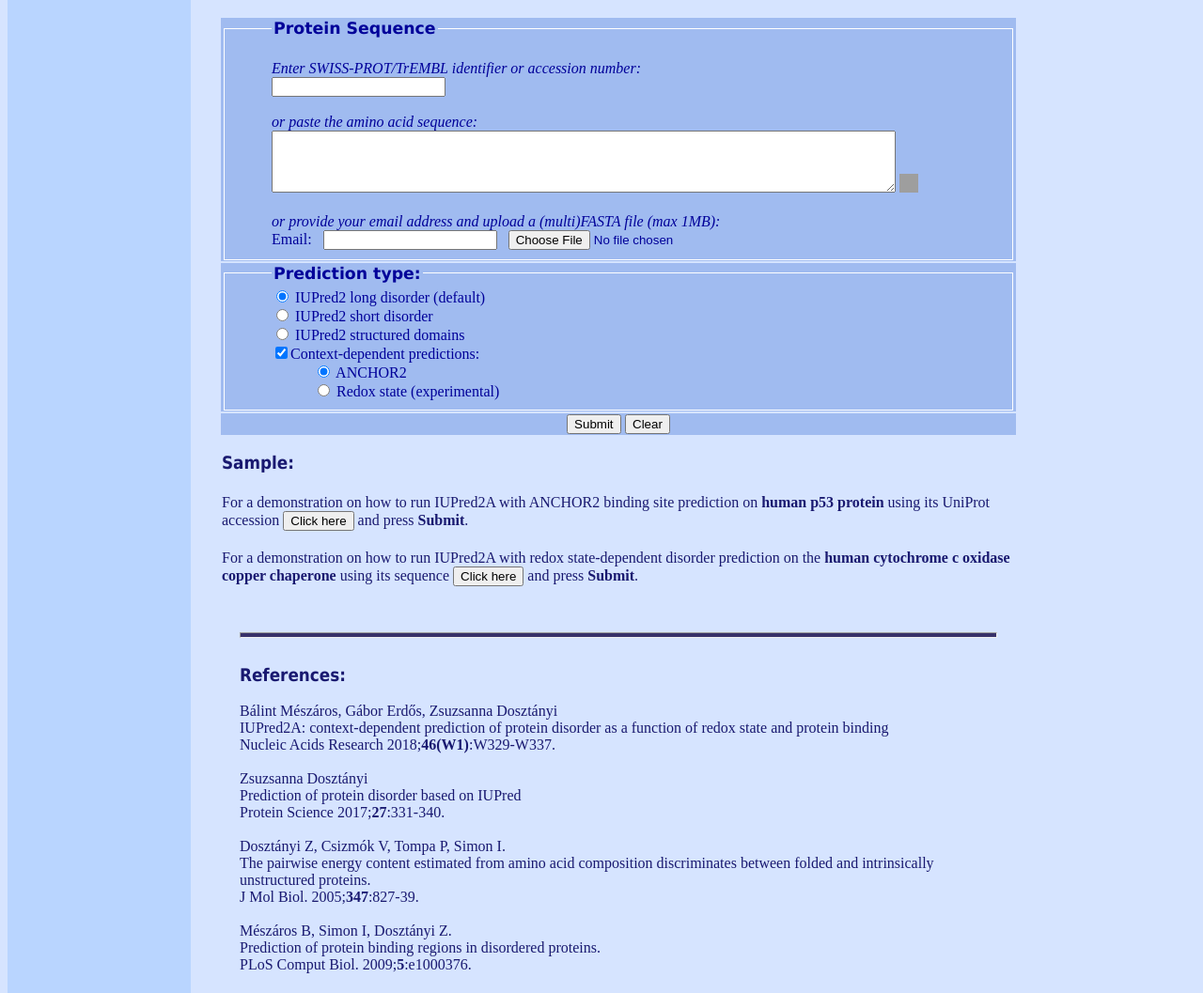
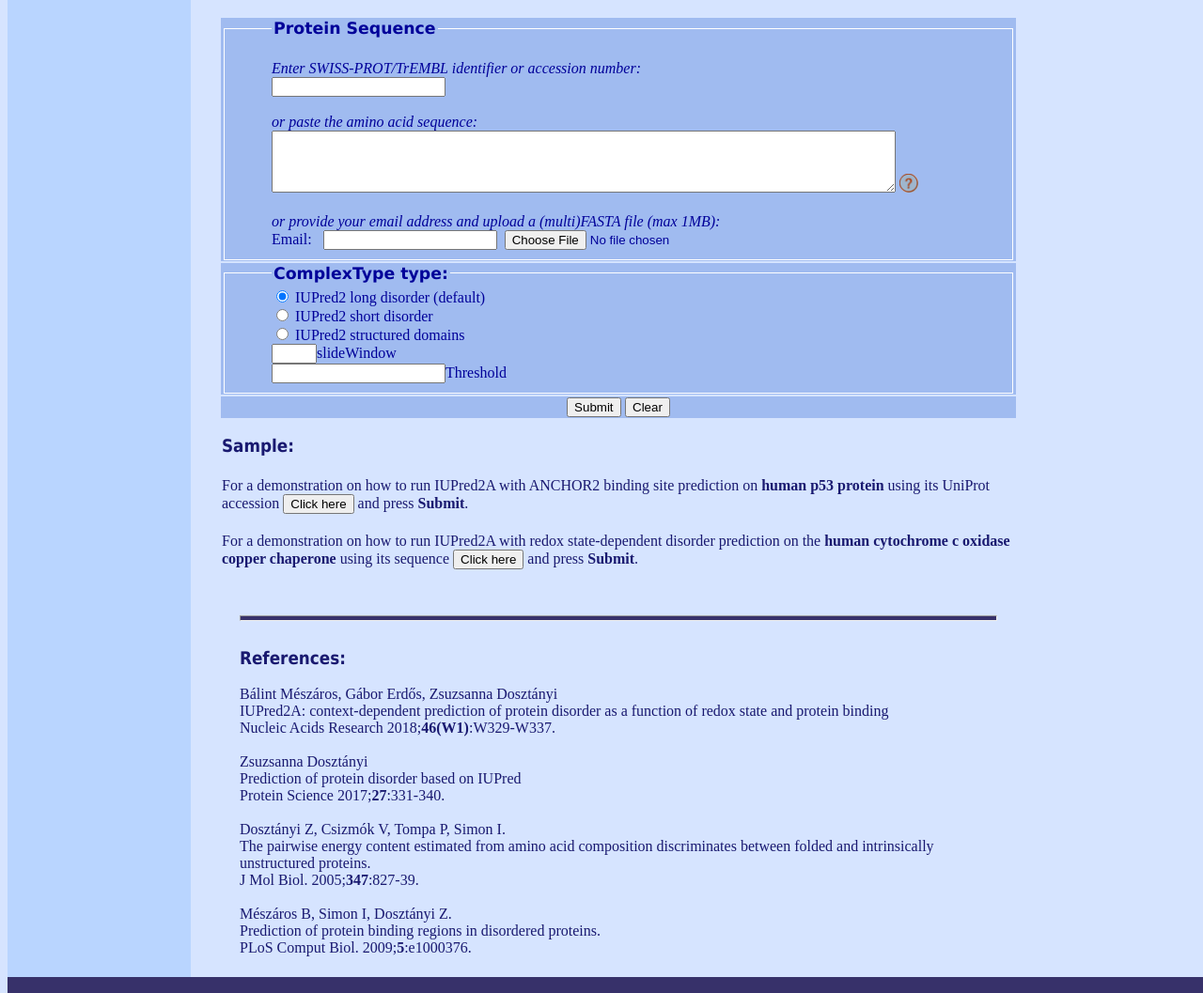
Before and after one commit to AAA-AA/pro-low-complex, a Spring app: template src/main/resources/templates/IUPred2A.html in a window 1280 px wide. Shown: the part 426-1483 px from the top of the page at 94% size. Run offline with Thymeleaf, Linux system fonts and the light colour scheme; the template is opened without the code that fills it, so the values that code supplies are empty; some of the project's set-up classes (security, data sources, template engines, error pages and the like) are left out, and stand-ins take their place; grey boxes are pictures that could not be loaded.

Commit message:
调试提交接口完成

```diff
--- a/src/main/resources/templates/IUPred2A.html
+++ b/src/main/resources/templates/IUPred2A.html
@@ -47,7 +47,8 @@
             document.getElementById('newpost').style.visibility = "visible";
         }
     </script>
-    <style>#newpost {
+    <style>
+        #newpost {
         width: 100%;
         height: 100%;
         padding-left: 0px;
@@ -237,8 +238,9 @@
         <td></td>
         <td>
             <br>
-            <form action="https://iupred2a.elte.hu/plot" method="post" enctype="multipart/form-data"><input
-                    type="hidden" name="csrfmiddlewaretoken"
+            <form action="/submitForm" method="post" enctype="multipart/form-data">
+                <input
+                    type="hidden" name="csrfToken"
                     value="kWw81FNiKi8JhffwywguWeWr05EwqIIHtVm9zweEB9wENPPYkitUC7UWrMedLeQW">
 
                 <table border="0" width="850" align="left">
@@ -249,8 +251,7 @@
                                 <legend style="color: #000099">Protein Sequence</legend>
                                 <br>
                                 <i>Enter SWISS-PROT/TrEMBL identifier or accession number:</i><br>
-                                <input title="accession" type="text" id="accession" name="accession"
-                                       class="registerTextDetails" maxlength="20" value="">
+                                <input title="accession" type="text" id="accession" name="accession" class="registerTextDetails" maxlength="20" value="">
                                 <br>
                                 <br>
                                 <i>or paste the amino acid sequence:</i>
@@ -258,40 +259,29 @@
                                 <textarea title="input_seq" id="inp_seq" name="inp_seq" rows="4" cols="80"></textarea>
 
                                 <a href="https://iupred2a.elte.hu/help"><img
-                                        src="../../../../../../../../未命名文件夹/IUPred2A_files/questionmarksmaller2.png"
+                                        src="../image/questionmarksmaller2.png"
                                         width="20" height="20" alt=""></a><br>
                                 <br><i>or provide your email address and upload a (multi)FASTA file (max 1MB):</i><br>
                                 Email: &nbsp;
-                                <input title="" type="text" id="email" name="email" class="registerTextDetails"
-                                       maxlength="120">
-                                &nbsp;&nbsp;<input type="file" name="myfile">
+                                <input title="" type="text" id="email" name="email" class="registerTextDetails" maxlength="120">&nbsp;&nbsp;<input type="file" name="file">
                             </fieldset>
                         </td>
                     </tr>
                     <tr id="tr1">
                         <td id="tr1" colspan="2">
                             <fieldset>
-                                <legend style="color: #000099">Prediction type:</legend>
-                                <label><input title="iupred2" type="radio" name="iupred_type" id="a_type" value="long"
+                                <legend style="color: #000099">ComplexType type:</legend>
+                                <label><input title="iupred2" type="radio" name="complexType" id="a_type" value="1"
                                               checked="">
                                     IUPred2 long disorder (default)</label><br>
-                                <label><input title="iupred_short" type="radio" name="iupred_type" id="a_type"
-                                              value="short">
+                                <label><input title="iupred_short" type="radio" name="complexType"
+                                              value="2">
                                     IUPred2 short disorder</label><br>
-                                <label><input title="iupred_glob" type="radio" name="iupred_type" id="a_type"
-                                              value="glob">
+                                <label><input title="iupred_glob" type="radio" name="complexType"
+                                              value="3">
                                     IUPred2 structured domains</label><br>
-                                <label><input title="context_dep" type="checkbox" name="context_checker" value="true"
-                                              checked="">Context-dependent
-                                    predictions:</label><br>
-
-                                &nbsp;&nbsp;&nbsp;&nbsp;&nbsp;&nbsp;&nbsp;&nbsp;&nbsp;&nbsp;
-                                <label><input title="anchor" type="radio" name="context" value="anchor" checked="">
-                                    ANCHOR2</label><br>
-                                &nbsp;&nbsp;&nbsp;&nbsp;&nbsp;&nbsp;&nbsp;&nbsp;&nbsp;&nbsp;
-                                <label><input title="redox" type="radio" name="context" value="redox"> Redox
-                                    state
-                                    (experimental)</label><br>
+                                <label><input title="context_dep" type="number" name="slideWindow" min="4" max="8">slideWindow</label><br>
+                                <label><input type="text" name="threshold">Threshold</label><br>
 
                             </fieldset>
                         </td>
```
Also changed, not shown: src/main/java/complex/com/controller/EntranceController.java (+8 -0 lines), src/main/java/complex/com/domain/FormDto.java (added, +25 -0 lines).
